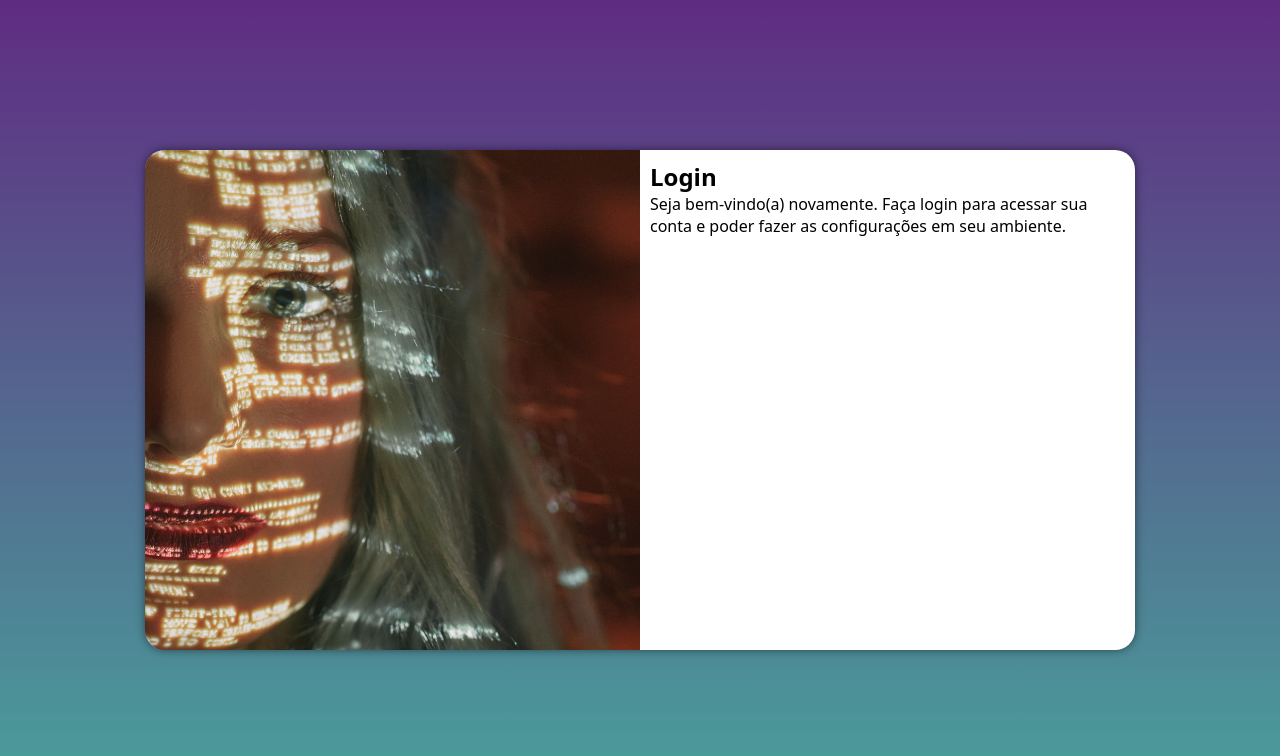
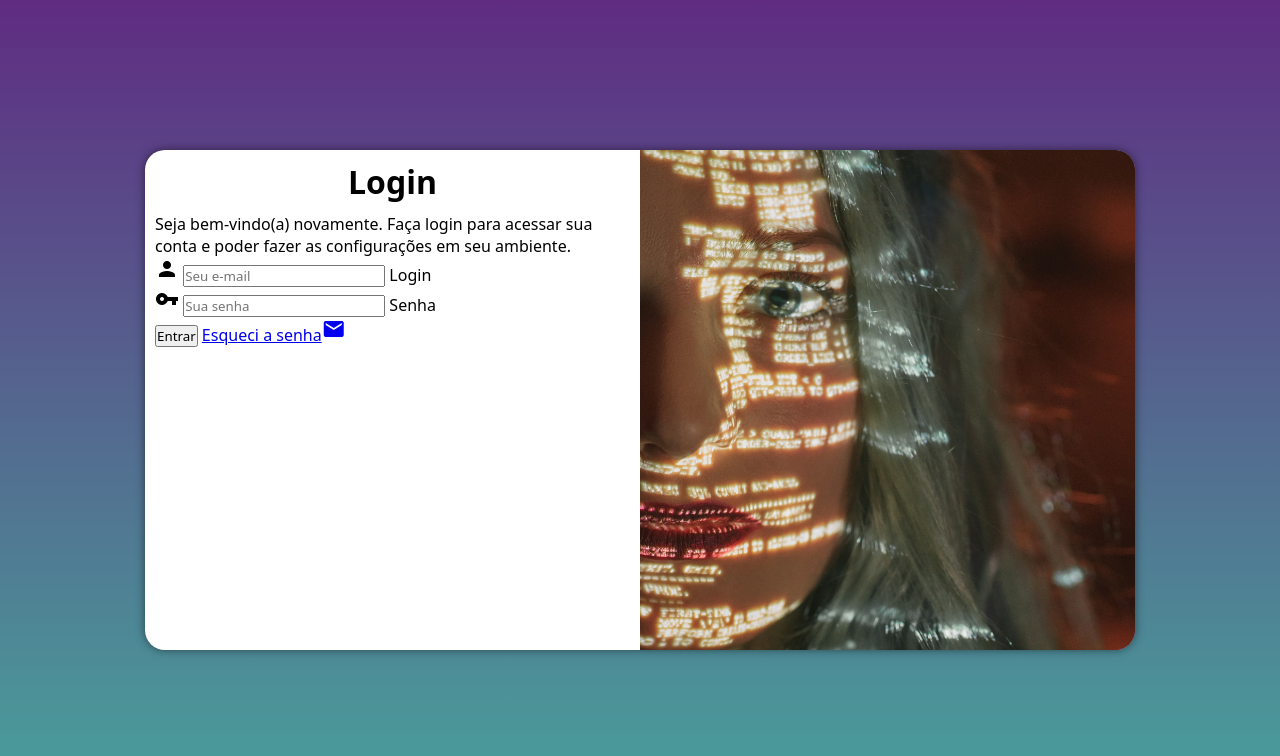
Before and after one commit to Cascales-00/projeto-login, a plain HTML site: page index.html in a window 1280 px wide. Drawn offline with Linux system fonts and the light colour scheme.

Commit message:
add form

```diff
--- a/estilos/mediaquery.css
+++ b/estilos/mediaquery.css
@@ -43,13 +43,21 @@ Grandes telas: acima de 1200px
     }
 
     section#login > div#imagem {
-        float: left;
+        float: right;
         width: 50%;
         height: 100%;
     }
 
     section#login > div#formulario {
-        float: right;
+        float: left;
         width: 50%;
     }
+
+    div#formulario > h1 {
+        font-size: 2em;
+    }
+
+    div#formulario > p {
+        font: 1.2em;
+    }
 }
--- a/estilos/style.css
+++ b/estilos/style.css
@@ -53,3 +53,11 @@ section#login > div#formulario {
     display: block;
     padding: 10px;
 }
+div#formulario > h1 {
+    text-align: center;
+    margin-bottom: 10px;
+}
+
+div#formulario > p {
+    font: 0.8em;
+}
--- a/index.html
+++ b/index.html
@@ -7,6 +7,7 @@
     <title>Login</title>
     <link rel="stylesheet" href="estilos/style.css">
     <link rel="stylesheet" href="estilos/mediaquery.css">
+    <link href="https://fonts.googleapis.com/icon?family=Material+Icons" rel="stylesheet">
 </head>
 <body>
     <main>
@@ -17,8 +18,21 @@
             <div id="formulario">
                 <h1>Login</h1>
                 <p>Seja bem-vindo(a) novamente. Faça login para acessar sua conta e poder fazer as configurações em seu ambiente.</p>
-                <form action="login.php" method="post">
-
+                <form action="login.php" method="post" autocomplete="on">
+                    <div class="campo">
+                        <span class="material-icons">person</span>
+                        <input type="email" name="login" id="ilogin" placeholder="Seu e-mail" autocomplete="email" required maxlength="40">
+                        <label for="ilogin">Login</label>
+                    </div>
+                    <div class="campo">
+                        <span class="material-icons">vpn_key</span>
+                        <input type="password" name="senha" id="isenha" placeholder="Sua senha" autocomplete="current-password" required minlength="8" maxlength="20">
+                        <label for="isenha">Senha</label>
+                    </div>
+                    <input type="submit" value="Entrar">
+                    <a href="esqueci.html">
+                        Esqueci a senha<span class="material-icons">mail</span>
+                    </a>
                 </form>
             </div>
 
```
